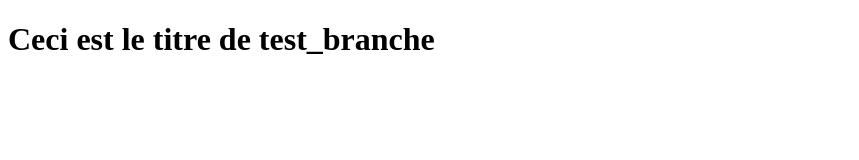
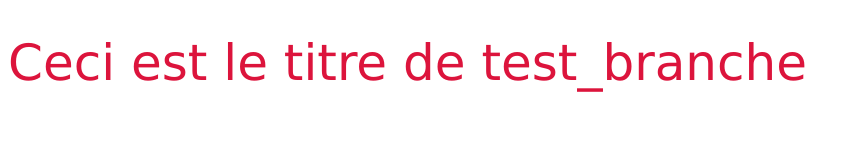
Before and after one commit to Chapasse/test_branche, a plain HTML site: page index.html in a window 1280 px wide. Shown: the whole page, without its empty margins (0-859 px from the left). Drawn offline with Linux system fonts and the light colour scheme.

Commit message:
2nd commit

```diff
--- a/index.html
+++ b/index.html
@@ -4,6 +4,7 @@
     <meta charset="UTF-8" />
     <meta http-equiv="X-UA-Compatible" content="IE=edge" />
     <meta name="viewport" content="width=device-width, initial-scale=1.0" />
+    <link rel="stylesheet" href="style.css" />
     <title>Document</title>
   </head>
   <body>
--- /dev/null
+++ b/style.css
@@ -0,0 +1,7 @@
+h1 {
+  font-family: "Lucida Sans", "Lucida Sans Regular", "Lucida Grande",
+    "Lucida Sans Unicode", Geneva, Verdana, sans-serif;
+  font-size: 50px;
+  font-weight: 500;
+  color: crimson;
+}
```
